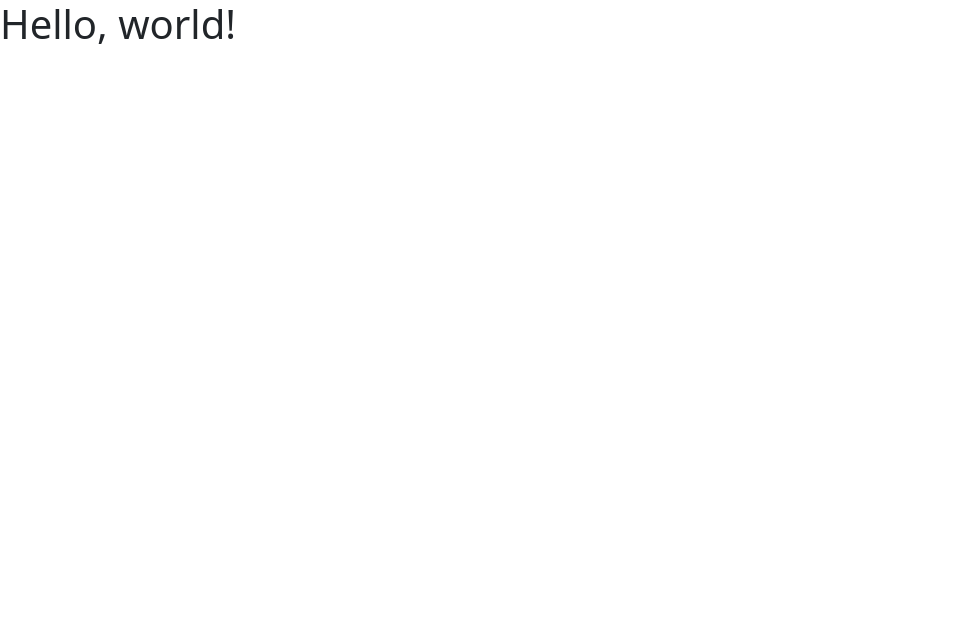
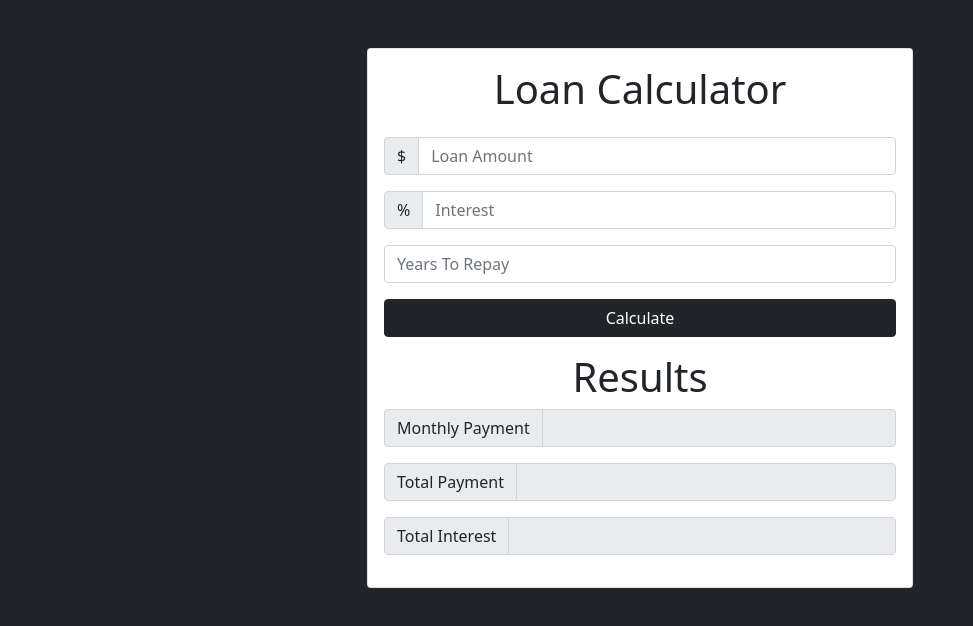
Before and after one commit to paolocarcamo/loan_calculator, a plain HTML site: page index.html in a window 1280 px wide. Shown: the whole page, without its empty margins (0-973 px from the left). Drawn offline with nearby package versions, Linux system fonts and the light colour scheme.

Commit message:
Built the calculations and the error logic

```diff
--- a/app.js
+++ b/app.js
@@ -0,0 +1,40 @@
+// Listen for submit button
+document
+  .getElementById('loan-form')
+  .addEventListener('submit', calculateResults);
+
+// Calculate Results Function
+function calculateResults(e) {
+  console.log('Calculating...');
+
+  // UI Variables
+  const amount = document.getElementById('loan-amount');
+  const interest = document.getElementById('interest');
+  const years = document.getElementById('years-to-pay');
+  const monthlyPayment = document.getElementById('monthly-payment');
+  const totalPayment = document.getElementById('total-payment');
+  const totalInterest = document.getElementById('total-interest');
+
+  const principal = parseFloat(amount.value);
+  const calculatedInterest = parseFloat(interest.value) / 100 / 12;
+  const calculatedPayments = parseFloat(years.value) * 12;
+
+  // Compute the monthly payments
+
+  const x = Math.pow(1 + calculatedInterest, calculatedPayments);
+  const monthly = (principal * x * calculatedInterest) / (x - 1);
+
+  // Displays the output of the calculations in the disabled inputs
+  if (isFinite(monthly)) {
+    monthlyPayment.value = monthly.toFixed(2);
+    totalPayment.value = (monthly * calculatedPayments).toFixed(2);
+    totalInterest.value = (monthly * calculatedPayments - principal).toFixed(2);
+  } else {
+    console.log('Please check your numbers');
+  }
+
+  e.preventDefault();
+}
+
+/* Along the same lines as the use of inputs and logic in this program, I can build my program for
+spitting out the acitivities I need to make for each event that I'm assigned. */
--- a/index.html
+++ b/index.html
@@ -13,10 +13,100 @@
       crossorigin="anonymous"
     />
 
-    <title>Hello, world!</title>
+    <title>Loan Calculator</title>
   </head>
-  <body>
-    <h1>Hello, world!</h1>
+  <body class="bg-dark">
+    <div class="container">
+      <div class="row">
+        <div class="col-md-6 mx-auto">
+          <div class="card card-body text-center mt-5">
+            <h1 class="heading display-8 pb-3">Loan Calculator</h1>
+            <form id="loan-form">
+              <div class="form-group">
+                <div class="input-group pb-3">
+                  <span class="input-group-text">$</span>
+                  <input
+                    type="number"
+                    id="loan-amount"
+                    class="form-control"
+                    name="amount"
+                    placeholder="Loan Amount"
+                  />
+                </div>
+                <div class="input-group pb-3">
+                  <span class="input-group-text">%</span>
+                  <input
+                    type="number"
+                    id="interest"
+                    class="form-control"
+                    name="interest"
+                    placeholder="Interest"
+                  />
+                </div>
+                <div class="input-group pb-3">
+                  <input
+                    type="number"
+                    id="years-to-pay"
+                    class="form-control"
+                    name="years"
+                    placeholder="Years To Repay"
+                  />
+                </div>
+                <div class="input-group pb-3 d-grid">
+                  <input
+                    type="submit"
+                    class="btn btn-dark"
+                    value="Calculate"
+                  />
+                </div>
+              </div>
+            </form>
+
+            <!-- LOADING -->
+            <!-- <div id="loading">
+              <img
+                src="img/loading.gif"
+                alt=""
+                style="width: 200px; text-align: center"
+              />
+            </div> -->
+
+            <h1 class="heading display-6">Results</h1>
+
+            <form id="loan-form">
+              <div class="form-group">
+                <div class="input-group pb-3">
+                  <span class="input-group-text">Monthly Payment</span>
+                  <input
+                    type="number"
+                    class="form-control"
+                    id="monthly-payment"
+                    disabled
+                  />
+                </div>
+               <div class="input-group pb-3">
+                  <span class="input-group-text">Total Payment</span>
+                  <input
+                    type="number"
+                    class="form-control"
+                    id="total-payment"
+                    disabled
+                  />
+                </div>
+               <div class="input-group pb-3">
+                  <span class="input-group-text">Total Interest</span>
+                  <input
+                    type="number"
+                    class="form-control"
+                    id="total-interest"
+                    disabled
+                  />
+                </div>
+
+          </div>
+        </div>
+      </div>
+    </div>
 
     <!-- Optional JavaScript; choose one of the two! -->
 
```
